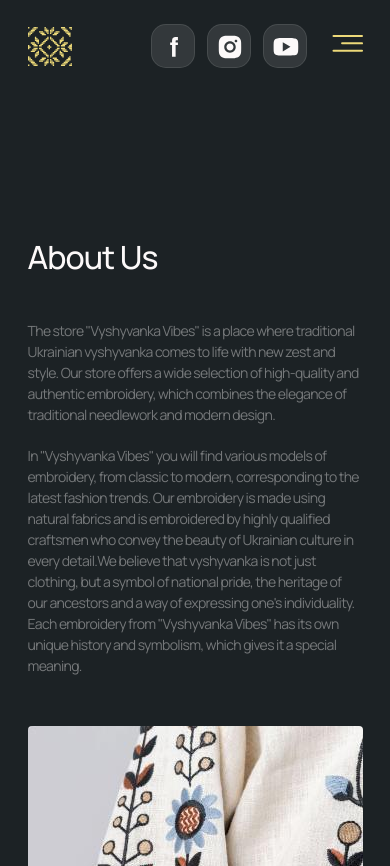
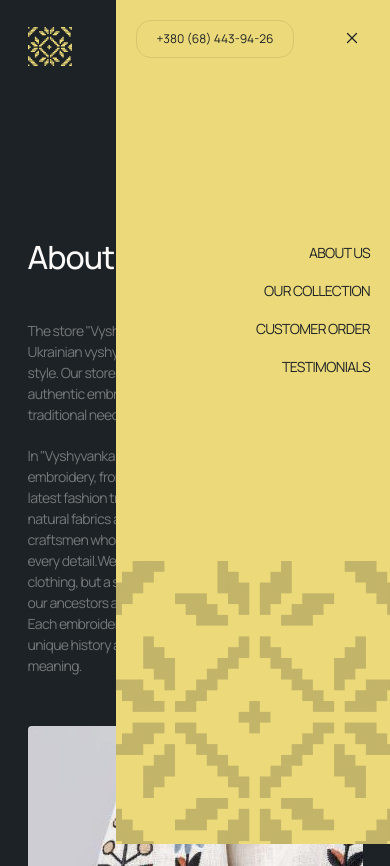
Before and after one commit to OlhaKadeeva/Team_Project_Powerfull, a website built with Vite: page src/index.html in a window 390 px wide. Shown: the top 866 px of the page. Built offline with nearby package versions, Linux system fonts and the light colour scheme; files whose address does not match are found by name.

Commit message:
Add mobile menu with styles

```diff
--- a/src/css/header.css
+++ b/src/css/header.css
@@ -144,3 +144,140 @@
         color: var(--white);
     }
 }
+
+/* ========== MOBILE MENU ========== */
+
+.menu {
+    position: fixed;
+    top: 0;
+    right: 0;
+    width: 274px;
+    height: 100%;
+    overflow-y: auto;
+    background: #ecd979;
+    z-index: 9999;
+    opacity: 0;
+    visibility: hidden;
+    transition: opacity 250ms ease-in-out, visibility 250ms ease-in-out;
+}
+
+@media screen and (min-width: 768px) {
+    .menu {
+        width: 380px;
+    }
+}
+
+@media screen and (min-width: 1280px) {
+    .menu {
+        display: none;
+    }
+}
+
+.menu.is-open {
+    opacity: 1;
+    visibility: visible;
+}
+
+.menu_close_btn {
+    display: flex;
+    align-items: center;
+    justify-content: center;
+    position: absolute;
+    top: 20px;
+    right: 20px;
+    padding: 0;
+    background-color: inherit;
+    border: none;
+    cursor: pointer;
+    line-height: 0;
+    width: 36px;
+    height: 36px;
+}
+
+.menu_close_icon {
+    stroke-width: 2px;
+    stroke: #1c2225;
+}
+
+.menu_box {
+    display: flex;
+    flex-direction: column;
+    height: 100%;
+    width: 100%;
+    padding: 20px;
+    position: relative;
+    overflow: hidden;
+}
+
+@media screen and (min-width: 768px) {
+    .menu_box {
+        padding: 32px 20px;
+    }
+}
+
+.menu_phone {
+    border: 1px solid rgba(28, 34, 37, 0.1);
+    border-radius: 15px;
+    background: inherit;
+    width: 158px;
+    height: 38px;
+    margin-bottom: 186px;
+}
+
+@media screen and (min-width: 768px) {
+    .menu_phone {
+        margin-bottom: 223px;
+    }
+}
+
+.menu_tel {
+    font-weight: 400;
+    font-size: 12px;
+    line-height: 1.17;
+    text-transform: uppercase;
+    color: #1c2225;
+}
+
+.menu_nav_list {
+    display: flex;
+    flex-direction: column;
+    align-items: flex-end;
+    gap: 20px;
+}
+
+@media screen and (min-width: 768px) {
+    .menu_nav_list {
+        gap: 25px;
+    }
+}
+
+.menu_nav_link {
+    font-weight: 400;
+    font-size: 14px;
+    line-height: 1.29;
+    text-transform: uppercase;
+    color: #1c2225;
+}
+
+.menu_background {
+    width: 340px;
+    height: 302px;
+}
+
+@media screen and (min-width: 768px) {
+    .menu_background {
+        width: 545px;
+        height: 484px;
+    }
+}
+
+.menu_background_img {
+    margin: 185px 0 0 -46px;
+
+}
+
+@media screen and (min-width: 768px) {
+    .menu_background_img {
+        margin: 222px 0 0 -93px;
+    }
+}
--- a/src/partials/header.html
+++ b/src/partials/header.html
@@ -55,11 +55,39 @@
           </a>
         </li>
       </ul>
-      <button class="mob_menu_btn" type="button">
+      <button class="mob_menu_btn" type="button" data-menu-open>
         <svg class="mob_menu_icon" width="36" height="24">
           <use href="/img/header/icon.svg#icon-burger"></use>
         </svg>
       </button>
     </address>
   </div>
+
+  <!-- ======= mobile menu ======= -->
+
+  <div class="menu is-open" data-menu>
+    <div class="menu_box">
+      <button type="button" class="menu_close_btn" data-menu-close>
+        <svg class="menu_close_icon" width="18" height="18">
+          <use href="./img/header/icon.svg#icon-close"></use>
+        </svg>
+      </button>
+      <button class="menu_phone" type="button">
+        <a href="tel:+380684439426" class="menu_tel">+380 (68) 443-94-26</a>
+      </button>
+      <ul class="menu_nav_list">
+        <li><a href="#" class="menu_nav_link">About us</a></li>
+        <li><a href="#" class="menu_nav_link">Our collection</a></li>
+        <li><a href="#" class="menu_nav_link">Customer order</a></li>
+        <li><a href="#" class="menu_nav_link">Testimonials</a></li>
+      </ul>
+      <div class="menu_background">
+        <img
+          src="./img/header/elements-grey.svg"
+          alt="background"
+          class="menu_background_img"
+        />
+      </div>
+    </div>
+  </div>
 </header>
```
Also changed, not shown: src/img/header/background.svg (deleted), src/img/header/elements-grey.svg (added).
